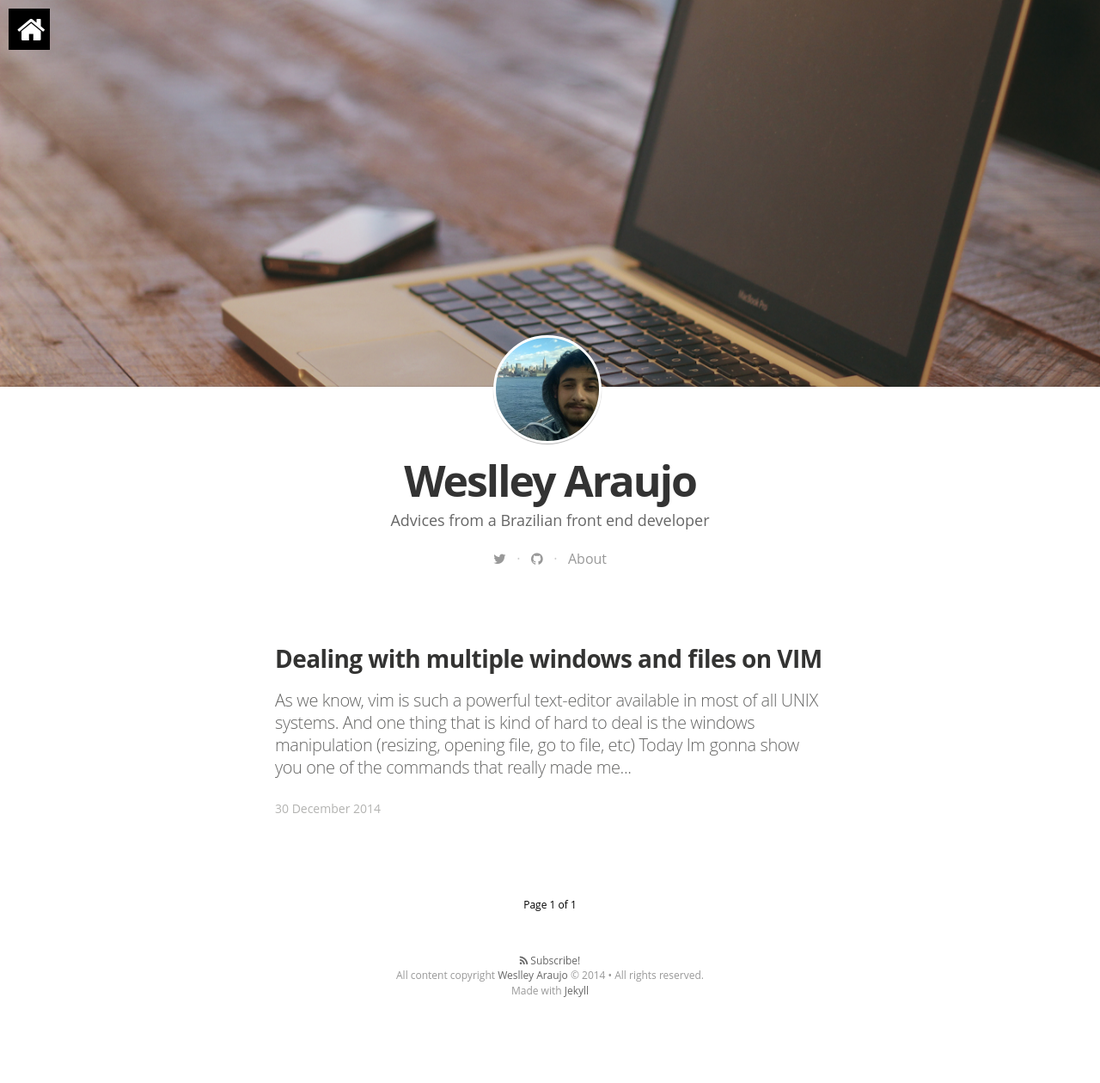
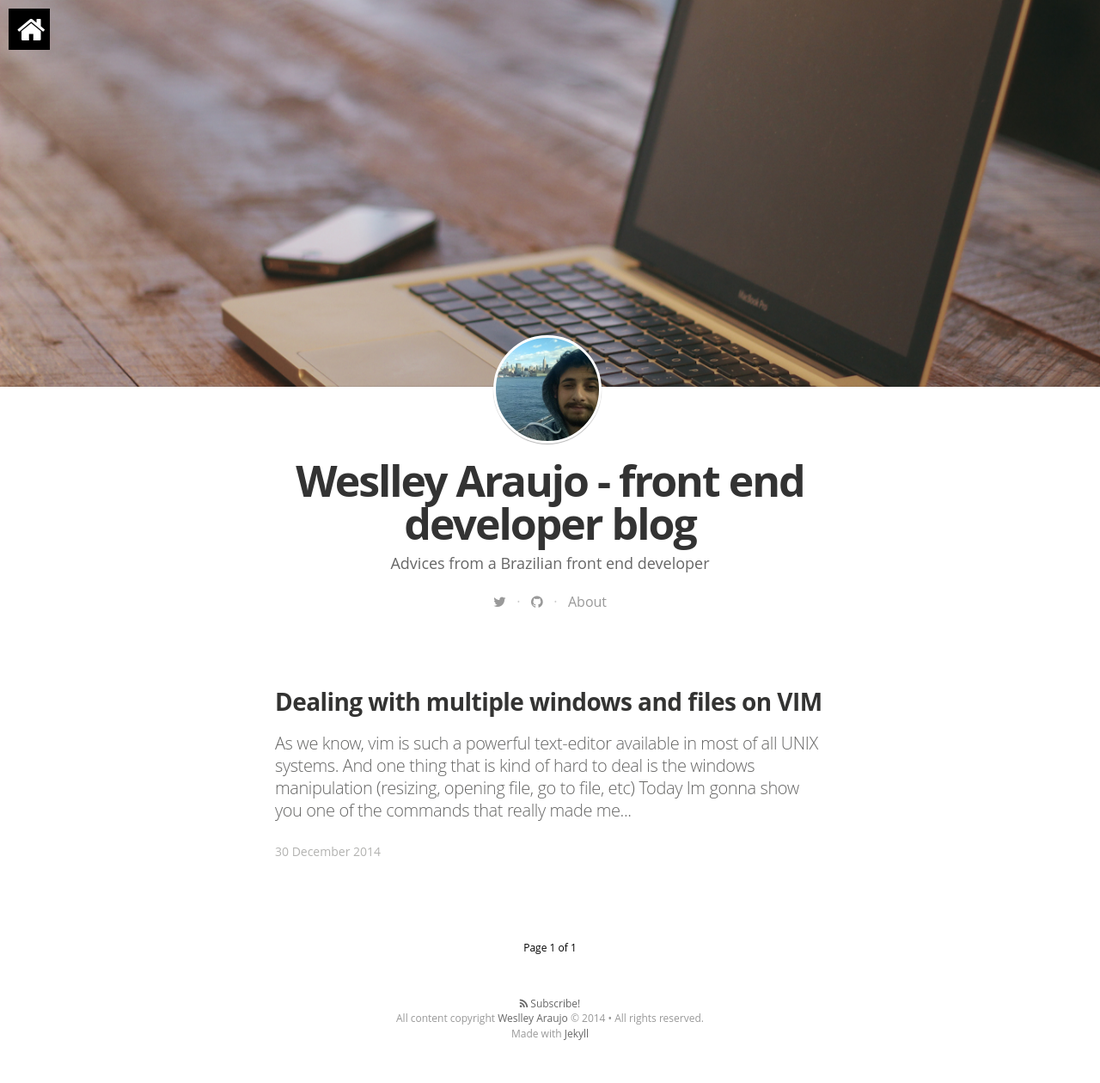
Before and after one commit to weslleyaraujo/weslleyaraujo.github.io, a Jekyll site: the page built from index.html, in a window 1280 px wide. Shown: the whole page at 86% size. Built offline with Jekyll 4.4.1, drawn with Linux system fonts in a browser that asks for light colours; nearby versions of some CDN libraries; some web fonts are replaced; Markdown is read by kramdown in place of the engine named in the settings; the list of posts is cut into pages by our own code; before the commit the page ends 1210 px from its top, so only the background shows below that.

Commit message:
Change name

```diff
--- a/_config.yml
+++ b/_config.yml
@@ -3,7 +3,7 @@ markdown: redcarpet
 highlighter: pygments
 
 # Site settings
-title: "Weslley Araujo"
+title: "Weslley Araujo - front end developer blog"
 description: > # this means to ignore newlines until "email:"
   Advices from a Brazilian front end developer
 
```
